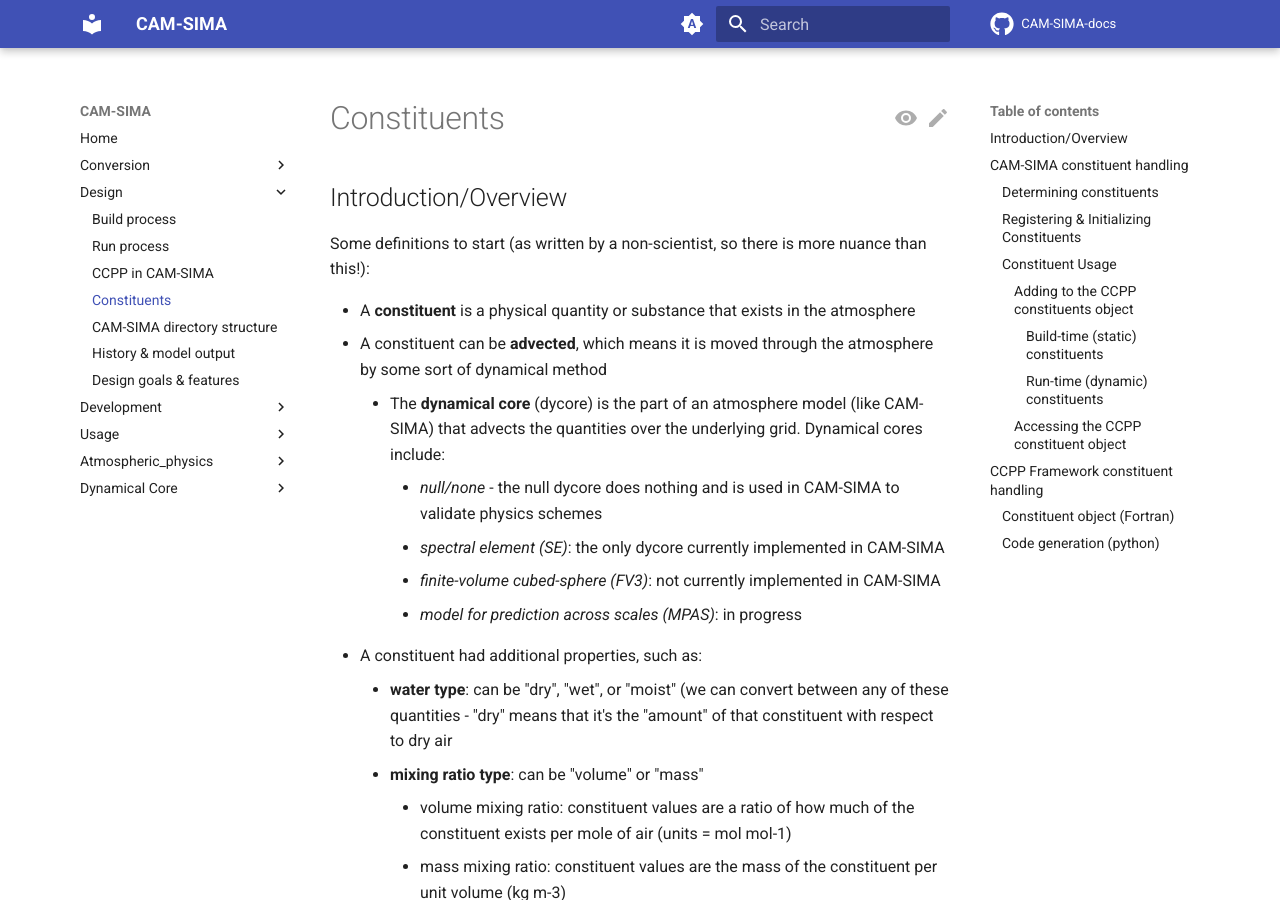
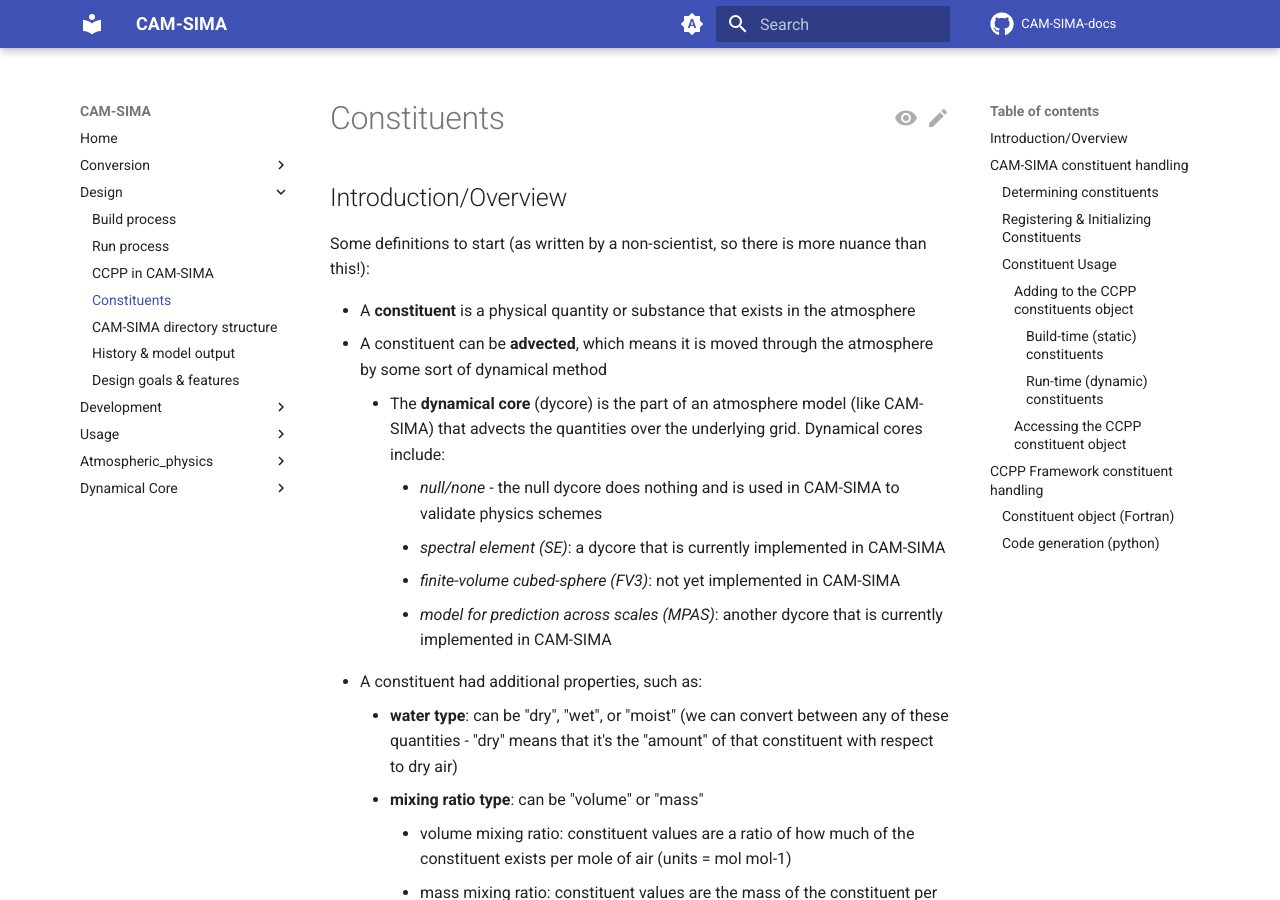
Before and after one commit to kuanchihwang/CAM-SIMA-Docs, an MkDocs documentation site: the page built from docs/design/constituents.md, in a window 1280 px wide and 900 px high. Built offline with MkDocs 1.6.1 and Material for MkDocs 9.7.7, drawn with Linux system fonts in a browser that asks for light colours; comment, search, counter and statistics services are not loaded.

Commit message:
Change wording to reflect that MPAS dycore has been implemented

```diff
--- a/docs/design/constituents.md
+++ b/docs/design/constituents.md
@@ -7,11 +7,11 @@
 - A constituent can be **advected**, which means it is moved through the atmosphere by some sort of dynamical method
     - The **dynamical core** (dycore) is the part of an atmosphere model (like CAM-SIMA) that advects the quantities over the underlying grid. Dynamical cores include:
         - *null/none* - the null dycore does nothing and is used in CAM-SIMA to validate physics schemes
-        - *spectral element (SE)*: the only dycore currently implemented in CAM-SIMA
-        - *finite-volume cubed-sphere (FV3)*: not currently implemented in CAM-SIMA
-        - *model for prediction across scales (MPAS)*: in progress
+        - *spectral element (SE)*: a dycore that is currently implemented in CAM-SIMA
+        - *finite-volume cubed-sphere (FV3)*: not yet implemented in CAM-SIMA
+        - *model for prediction across scales (MPAS)*: another dycore that is currently implemented in CAM-SIMA
 - A constituent had additional properties, such as:
-    - **water type**: can be "dry", "wet", or "moist" (we can convert between any of these quantities - "dry" means that it's the "amount" of that constituent with respect to dry air
+    - **water type**: can be "dry", "wet", or "moist" (we can convert between any of these quantities - "dry" means that it's the "amount" of that constituent with respect to dry air)
     - **mixing ratio type**: can be "volume" or "mass"
         - volume mixing ratio: constituent values are a ratio of how much of the constituent exists per mole of air (units = mol mol-1)
         - mass mixing ratio: constituent values are the mass of the constituent per unit volume (kg m-3)
```
Also changed, not shown: docs/usage/creating-a-case.md (+2 -2 lines).
